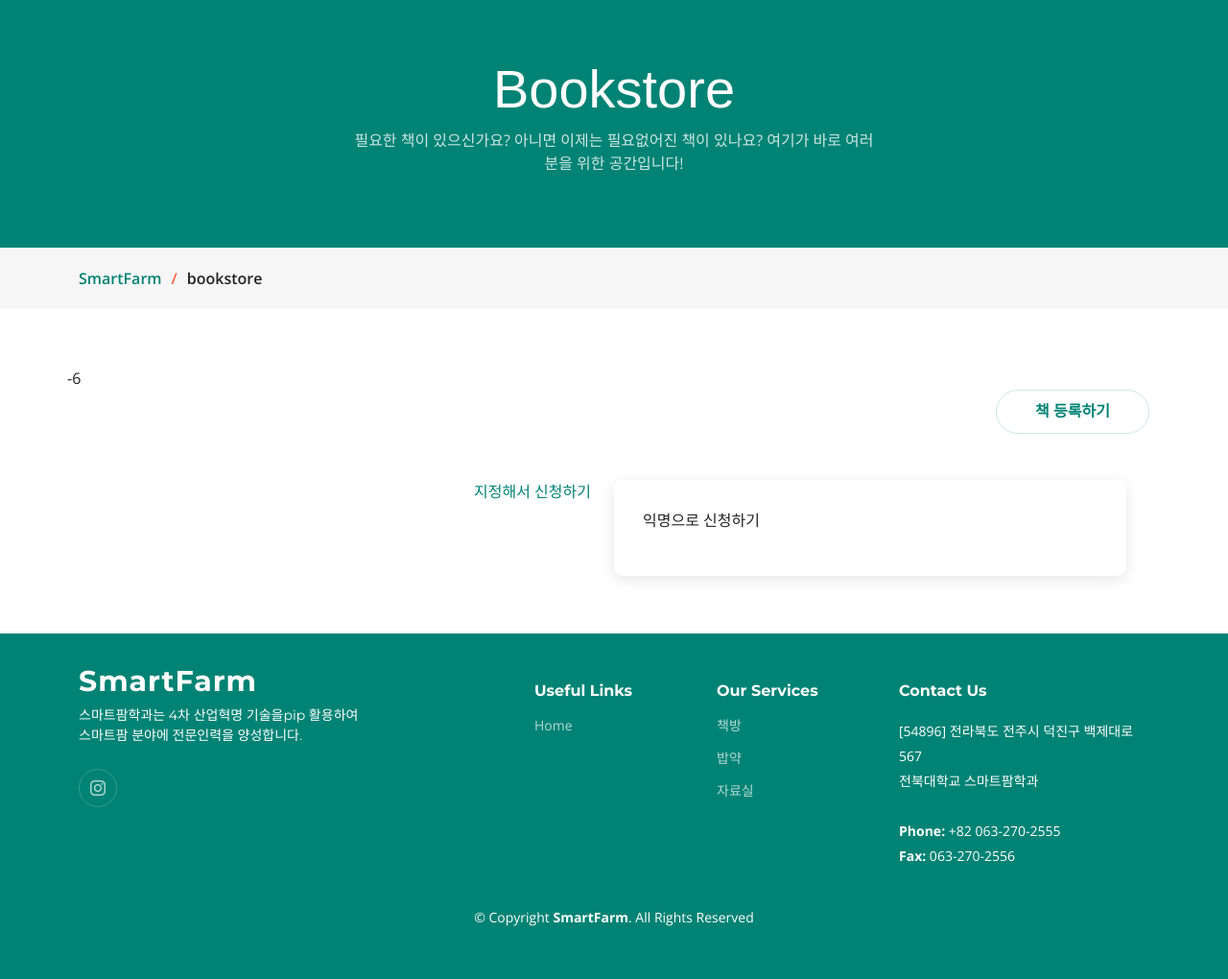
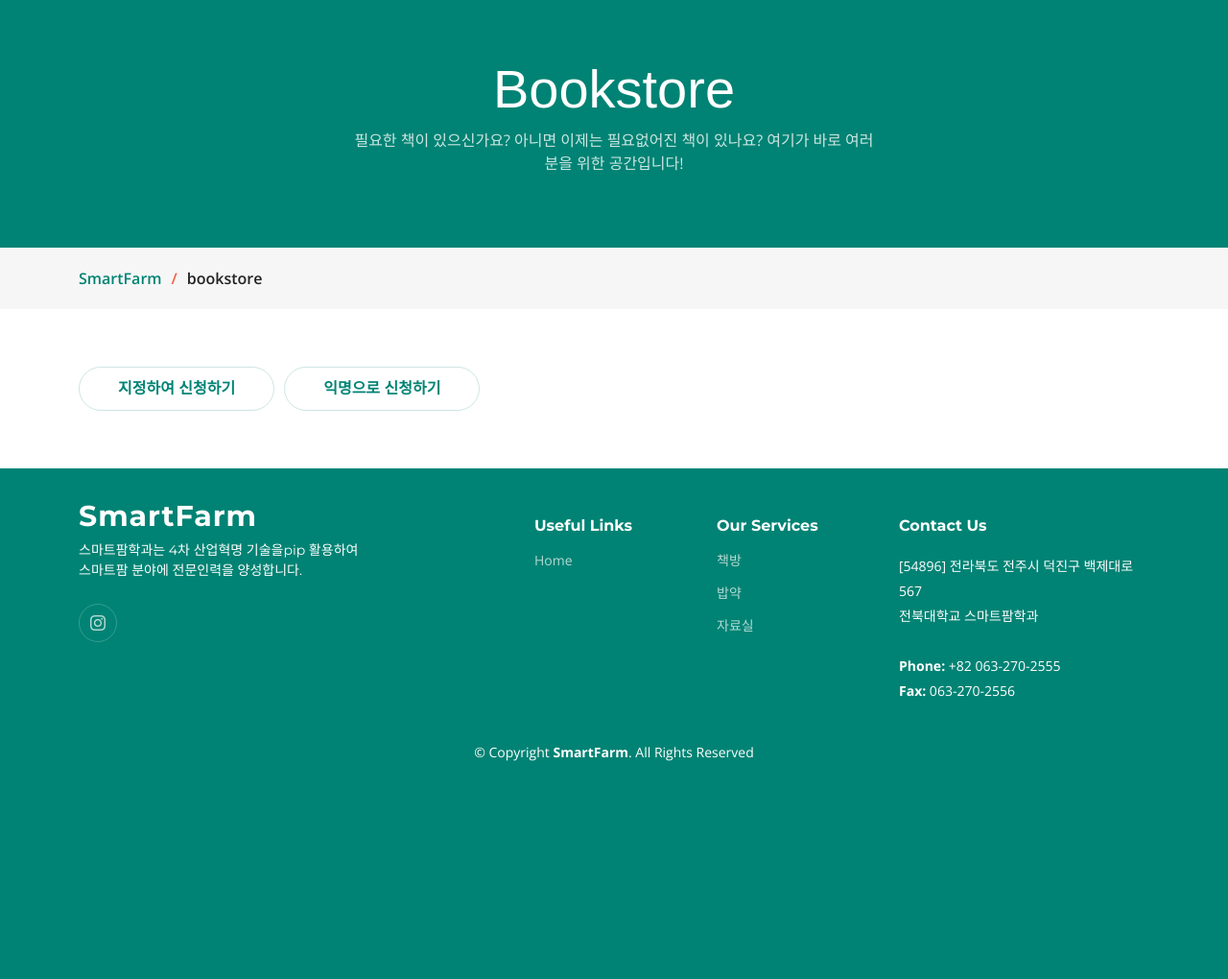
Before and after one commit to Yanghuiwon22/eng_project, a Django app: page /reserve_meal/ in a window 1280 px wide. Shown: the part 131-1151 px from the top of the page at 96% size. After the commit the page ends 924 px from the top, so only its background shows below. Run offline with Django 4.2, Linux system fonts and the light colour scheme; the visitor is signed in with stand-in values (Sample User, id 1); data that the repository does not hold is empty; some libraries are stand-ins or nearby versions.

Commit message:
1차 reserve. main button

```diff
--- a/reserve_meal/templates/reserve_meal/reserve_main.html
+++ b/reserve_meal/templates/reserve_meal/reserve_main.html
@@ -34,26 +34,23 @@
         <section id="blog" class="blog">
             <div class="container" data-aos="fade-up">
                 <div class="row">
--6
                     {#      책 등록하기 버튼#}
+                    <div class="reserve-meal-list-menu" style="display: flex">
+                        <div class="d-grid gap-2 d-md-flex justify-content-md-end" style="padding-right: 10px">
+                            <div class="pricing pricing-item">
+                                <a href="{% url 'reserve_regi' %}" class="buy-btn" >지정하여 신청하기</a>
+                            </div>
+                        </div>
                         <div class="d-grid gap-2 d-md-flex justify-content-md-end">
                             <div class="pricing pricing-item">
-                            <a href="{% url 'bookstore_register_form' %}" class="buy-btn">책 등록하기</a>
+                                <a href="{% url 'bookstore_register_form' %}" class="buy-btn">익명으로 신청하기</a>
+                            </div>
                         </div>
                     </div>
 
-                    <div class="row gy-4 posts-list">
-                        <div class="col-xl-6 col-md-6">
-                            <div class="d-grid gap-2 d-md-flex justify-content-md-end">
-                                <div class="pricing pricing-item">
-                                    <a href="{% url 'bookstore_register_form' %}">지정해서 신청하기</a>
-                                </div>
-                            </div>
-                            {#                            </div>#}
-                        </div><!-- End post list item -->
                     <div class="col-xl-6 col-md">
                         <article>
-                                <p>익명으로 신청하기</p>
+
                         </article>
                         {#                            </div>#}
                     </div>
```
Lines whose indentation alone changed are shown as unchanged.
